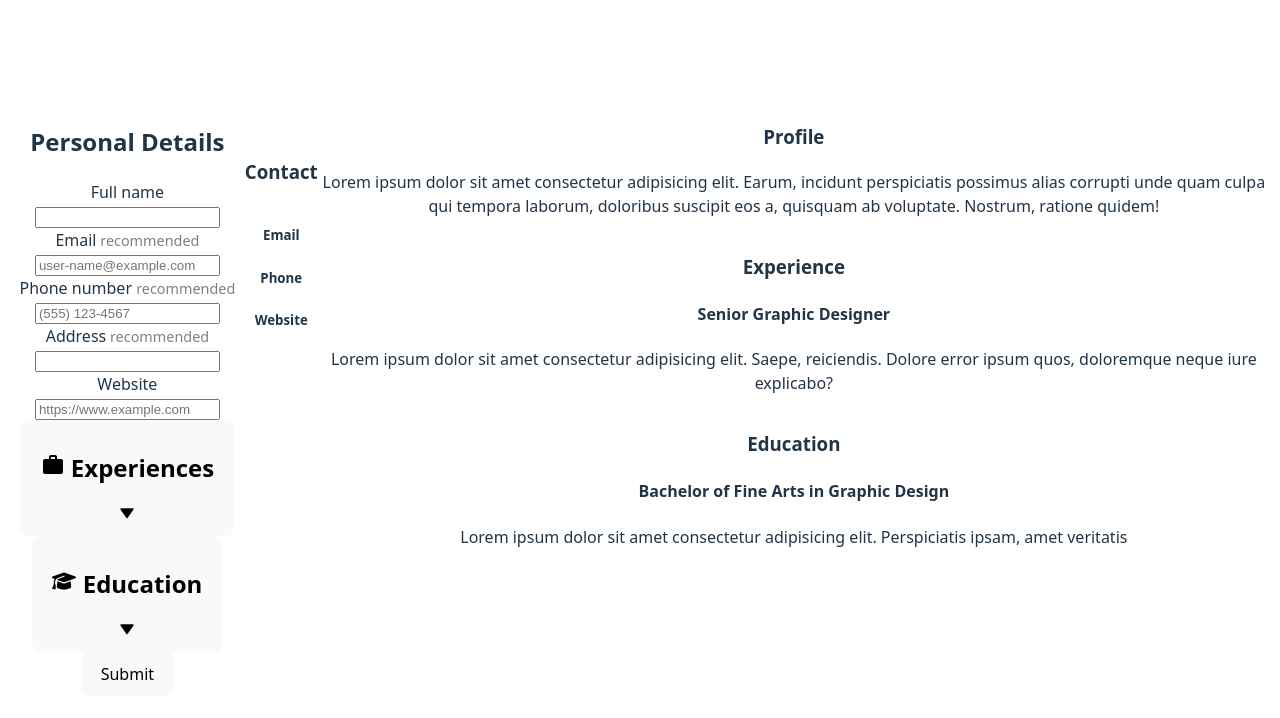
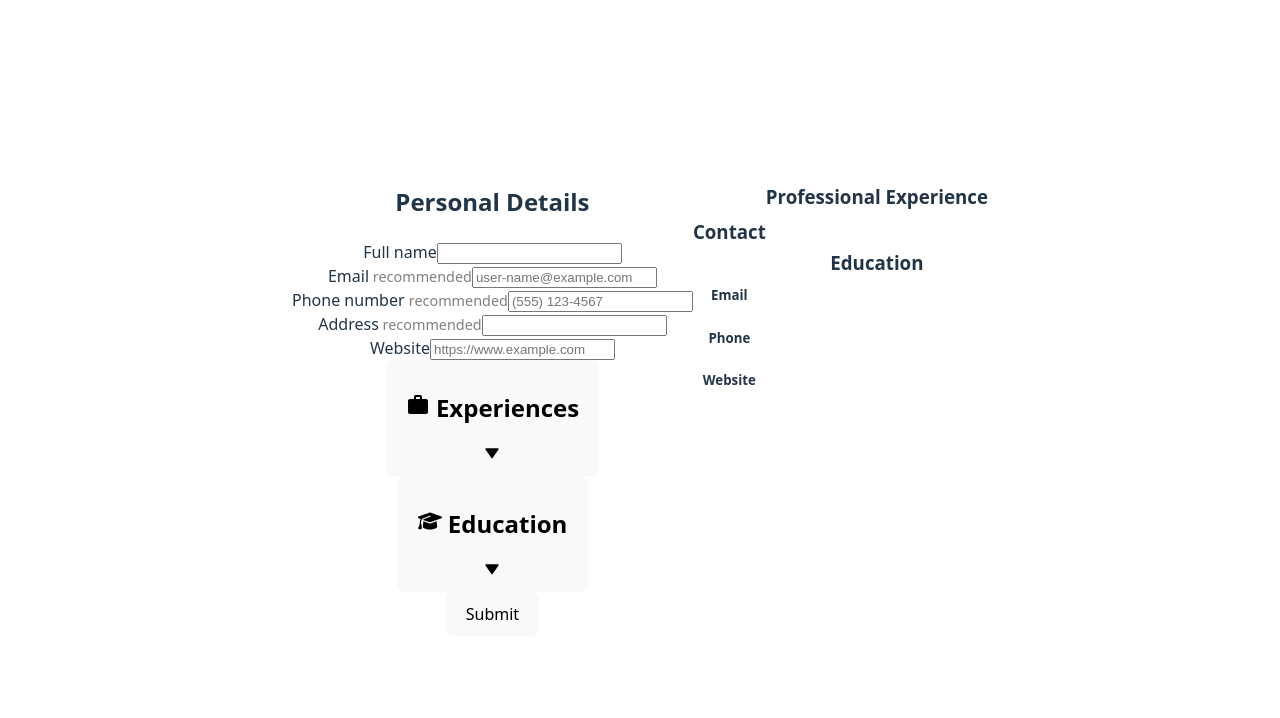
Before and after one commit to Hayam999/cv-application, a React (Vite) app: page / in a window 1280 px wide. Shown: the top 718 px of the page. Built offline with nearby package versions, Linux system fonts and the light colour scheme.

Commit message:
feat: Update and Fix Resume Content

```diff
--- a/src/App.jsx
+++ b/src/App.jsx
@@ -37,14 +37,6 @@ function App() {
     setWebsite,
     setSchools,
     setCompanys,
-    /* setSchoolName,
-    setDegree,
-    setCompanyName,
-    setPositionTitle,
-    setMainResponsibs,
-    setCompanyStartDate,
-    setCompanyEndDate,
-    setCompanyLocation, */
   };
 
   const resumeData = {
@@ -55,24 +47,11 @@ function App() {
     website,
     schools,
     companys,
-    /*schoolName,
-    degree,
-    companyName,
-    positionTitle,
-    mainResponsibs,
-    companyStartDate,
-    companyEndDate,
-    companyLocation,*/
   };
 
   return (
     <div className={styles.app}>
-      <Form
-        setters={setters}
-        resumeData={resumeData}
-        companys={companys}
-        schools={schools}
-      />
+      <Form setters={setters} />
       <Resume resumeData={resumeData} />
     </div>
   );
--- a/src/components/Form.jsx
+++ b/src/components/Form.jsx
@@ -6,6 +6,88 @@ import { MdCancel } from "react-icons/md";
 import { FaCheckCircle } from "react-icons/fa";
 import { FaGraduationCap } from "react-icons/fa6";
 import { BiSolidDownArrow } from "react-icons/bi";
+
+// Separated General component
+function General({
+  fullName,
+  setFullName,
+  email,
+  setEmail,
+  phoneNumber,
+  setPhoneNumber,
+  address,
+  setAddress,
+  website,
+  setWebsite,
+}) {
+  return (
+    <>
+      <h2>Personal Details</h2>
+      <div>
+        <label htmlFor="fullName">Full name</label>
+        <input
+          type="text"
+          id="fullName"
+          name="fullName"
+          value={fullName}
+          onChange={(e) => setFullName(e.target.value)}
+        />
+      </div>
+      <div>
+        <label htmlFor="email">
+          Email
+          <span style={{ color: "gray", fontSize: "0.9em" }}> recommended</span>
+        </label>
+        <input
+          type="email"
+          id="email"
+          name="email"
+          placeholder="user-name@example.com"
+          value={email}
+          onChange={(e) => setEmail(e.target.value)}
+        />
+      </div>
+      <div>
+        <label htmlFor="phoneNumber">
+          Phone number{" "}
+          <span style={{ color: "gray", fontSize: ".9em" }}> recommended</span>
+        </label>
+        <input
+          type="tel"
+          id="phoneNumber"
+          name="phoneNumber"
+          placeholder="(555) 123-4567"
+          value={phoneNumber}
+          onChange={(e) => setPhoneNumber(e.target.value)}
+        />
+      </div>
+      <div>
+        <label htmlFor="address">
+          Address
+          <span style={{ color: "gray", fontSize: ".9em" }}> recommended</span>
+        </label>
+        <input
+          type="text"
+          id="address"
+          name="address"
+          value={address}
+          onChange={(e) => setAddress(e.target.value)}
+        />
+      </div>
+      <div>
+        <label htmlFor="website">Website</label>
+        <input
+          type="url"
+          id="website"
+          name="website"
+          placeholder="https://www.example.com"
+          value={website}
+          onChange={(e) => setWebsite(e.target.value)}
+        />
+      </div>
+    </>
+  );
+}
 
 // Move AddExperience component outside as well to prevent cursor loss
 function AddExperience({
@@ -127,7 +209,7 @@ function AddExperience({
 // Move Experience component outside of Form
 function Experience({
   companys,
-  setters,
+  setCompanys,
   addExperienceVisiblity,
   setAddExperienceVisibility,
 }) {
@@ -153,7 +235,7 @@ function Experience({
   }
 
   function updateCompanys(coInfo) {
-    setters.setCompanys([
+    setCompanys([
       ...companys,
       {
         id: crypto.randomUUID(),
@@ -279,13 +361,13 @@ function AddSchool({
         </button>
         <button
           onClick={() => {
-            updateSchools(
+            updateSchools({
               schoolName,
               degree,
               schoolStartDate,
               schoolEndDate,
               schoolLocation,
-            );
+            });
           }}
         >
           <FaCheckCircle /> Save
@@ -298,7 +380,7 @@ function AddSchool({
 // Move Education component outside of Form as well
 function Education({
   schools,
-  setters,
+  setSchools,
   addSchoolVisiblity,
   setAddSchoolVisiblity,
 }) {
@@ -322,7 +404,7 @@ function Education({
   }
 
   function updateSchools(schoolInfo) {
-    setters.setSchools([
+    setSchools([
       ...schools,
       {
         id: crypto.randomUUID(),
@@ -407,12 +489,14 @@ function GraduationInput({ schoolEndDate, setSchoolEndDate }) {
   );
 }
 
-export function Form({ setters, companys, schools }) {
+export function Form({ setters }) {
   const [fullName, setFullName] = useState("");
   const [email, setEmail] = useState("");
   const [phoneNumber, setPhoneNumber] = useState("");
   const [address, setAddress] = useState("");
   const [website, setWebsite] = useState("");
+  const [tempCompanys, setTempCompanys] = useState([]);
+  const [tempSchools, setTempSchools] = useState([]);
 
   const [foldExperience, setFoldExperience] = useState(false);
   const [foldEducation, setFoldEducation] = useState(false);
@@ -425,6 +509,8 @@ export function Form({ setters, companys, schools }) {
     setters.setAddress(formData.get("address"));
     setters.setWebsite(formData.get("website"));
     setters.setPhoneNumber(formData.get("phoneNumber"));
+    setters.setCompanys(tempCompanys);
+    setters.setSchools(tempSchools);
 
     // Reset form input cells
     setFullName("");
@@ -432,85 +518,8 @@ export function Form({ setters, companys, schools }) {
     setAddress("");
     setWebsite("");
     setPhoneNumber("");
-  }
-
-  function General() {
-    return (
-      <>
-        <h2>Personal Details</h2>
-        <div>
-          <label htmlFor="fullName">Full name</label>
-          <input
-            type="text"
-            id="fullName"
-            name="fullName"
-            value={fullName}
-            onChange={(e) => setFullName(e.target.value)}
-          />
-        </div>
-        <div>
-          <label htmlFor="email">
-            Email
-            <span style={{ color: "gray", fontSize: "0.9em" }}>
-              {" "}
-              recommended
-            </span>
-          </label>
-          <input
-            type="email"
-            id="email"
-            name="email"
-            placeholder="user-name@example.com"
-            value={email}
-            onChange={(e) => setEmail(e.target.value)}
-          />
-        </div>
-        <div>
-          <label htmlFor="phoneNumber">
-            Phone number{" "}
-            <span style={{ color: "gray", fontSize: ".9em" }}>
-              {" "}
-              recommended
-            </span>
-          </label>
-          <input
-            type="tel"
-            id="phoneNumber"
-            name="phoneNumber"
-            placeholder="(555) 123-4567"
-            value={phoneNumber}
-            onChange={(e) => setPhoneNumber(e.target.value)}
-          />
-        </div>
-        <div>
-          <label htmlFor="address">
-            Address
-            <span style={{ color: "gray", fontSize: ".9em" }}>
-              {" "}
-              recommended
-            </span>
-          </label>
-          <input
-            type="text"
-            id="address"
-            name="address"
-            value={address}
-            onChange={(e) => setAddress(e.target.value)}
-          />
-        </div>
-        <div>
-          <label htmlFor="website">Website</label>
-          <input
-            type="url"
-            id="website"
-            name="website"
-            placeholder="https://www.example.com"
-            value={website}
-            onChange={(e) => setWebsite(e.target.value)}
-          />
-        </div>
-      </>
-    );
+    setTempCompanys([]);
+    setTempSchools([]);
   }
 
   function handleFoldExp() {
@@ -523,7 +532,18 @@ export function Form({ setters, companys, schools }) {
 
   return (
     <form action={handleSubmit}>
-      <General />
+      <General
+        fullName={fullName}
+        setFullName={setFullName}
+        email={email}
+        setEmail={setEmail}
+        phoneNumber={phoneNumber}
+        setPhoneNumber={setPhoneNumber}
+        address={address}
+        setAddress={setAddress}
+        website={website}
+        setWebsite={setWebsite}
+      />
       <div>
         <button type="button" onClick={handleFoldExp}>
           <div>
@@ -535,8 +555,8 @@ export function Form({ setters, companys, schools }) {
         </button>
         {foldExperience && (
           <Experience
-            companys={companys}
-            setters={setters}
+            companys={tempCompanys}
+            setCompanys={setTempCompanys}
             addExperienceVisiblity={addExperienceVisiblity}
             setAddExperienceVisibility={setAddExperienceVisibility}
           />
@@ -553,8 +573,8 @@ export function Form({ setters, companys, schools }) {
         </button>
         {foldEducation && (
           <Education
-            schools={schools}
-            setters={setters}
+            schools={tempSchools}
+            setSchools={setTempSchools}
             addSchoolVisiblity={addSchoolVisiblity}
             setAddSchoolVisiblity={setAddSchoolVisiblity}
           />
--- a/src/components/Resume.jsx
+++ b/src/components/Resume.jsx
@@ -37,31 +37,12 @@ function Header({ fullName, email, phoneNumber, website }) {
 }
 
 // Separate Content Components
-function Profile() {
-  return (
-    <div>
-      <div>
-        {/* [ ]Add Profile icon */}
-        <h3>Profile</h3>
-      </div>
-      <div>
-        <p>
-          Lorem ipsum dolor sit amet consectetur adipisicing elit. Earum,
-          incidunt perspiciatis possimus alias corrupti unde quam culpa qui
-          tempora laborum, doloribus suscipit eos a, quisquam ab voluptate.
-          Nostrum, ratione quidem!
-        </p>
-      </div>
-    </div>
-  );
-}
 
 function Experience({ experiences }) {
   return (
     <div>
       <div>
-        {/*[ ] Add Experience icon */}
-        <h3>Experience</h3>
+        <h3>Professional Experience</h3>
       </div>
       {experiences && experiences.length > 0 ? (
         experiences.map((exp) => (
@@ -76,14 +57,7 @@ function Experience({ experiences }) {
           </div>
         ))
       ) : (
-        <div>
-          <h4>Senior Graphic Designer</h4>
-          <p>
-            Lorem ipsum dolor sit amet consectetur adipisicing elit. Saepe,
-            reiciendis. Dolore error ipsum quos, doloremque neque iure
-            explicabo?{" "}
-          </p>
-        </div>
+        <div></div>
       )}
     </div>
   );
@@ -93,7 +67,7 @@ function Education({ schools }) {
   return (
     <div>
       <div>
-        <h3>{/*[ ] Add Education Icon */} Education</h3>
+        <h3>Education</h3>
       </div>
       {schools && schools.length > 0 ? (
         schools.map((school) => (
@@ -107,13 +81,7 @@ function Education({ schools }) {
           </div>
         ))
       ) : (
-        <div>
-          <h4>Bachelor of Fine Arts in Graphic Design</h4>
-          <p>
-            Lorem ipsum dolor sit amet consectetur adipisicing elit.
-            Perspiciatis ipsam, amet veritatis
-          </p>
-        </div>
+        <div></div>
       )}
     </div>
   );
@@ -122,7 +90,6 @@ function Education({ schools }) {
 function Content({ experiences, schools }) {
   return (
     <div className={styles.content}>
-      <Profile />
       <Experience experiences={experiences} />
       <Education schools={schools} />
     </div>
@@ -139,10 +106,7 @@ function Resume({ resumeData }) {
         phoneNumber={resumeData.phoneNumber}
         website={resumeData.website}
       />
-      <Content
-        experiences={resumeData.experiences}
-        schools={resumeData.schools}
-      />
+      <Content experiences={resumeData.companys} schools={resumeData.schools} />
     </div>
   );
 }
```
Also changed, not shown: 1 other file (tests, documents, lock files or other folders).
